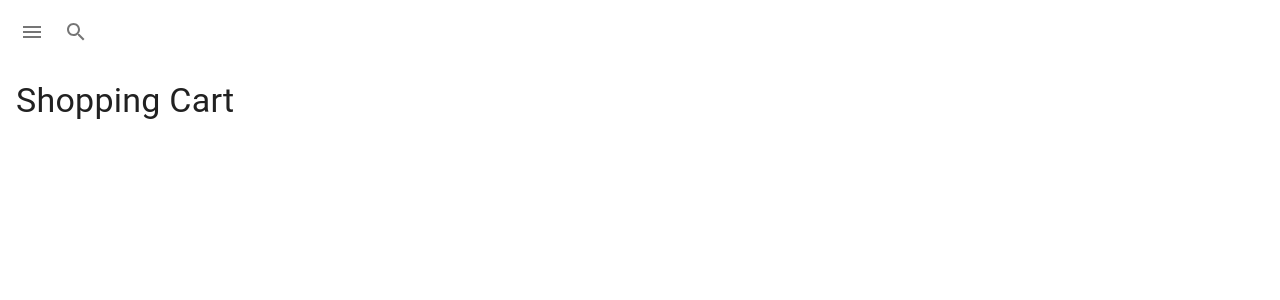
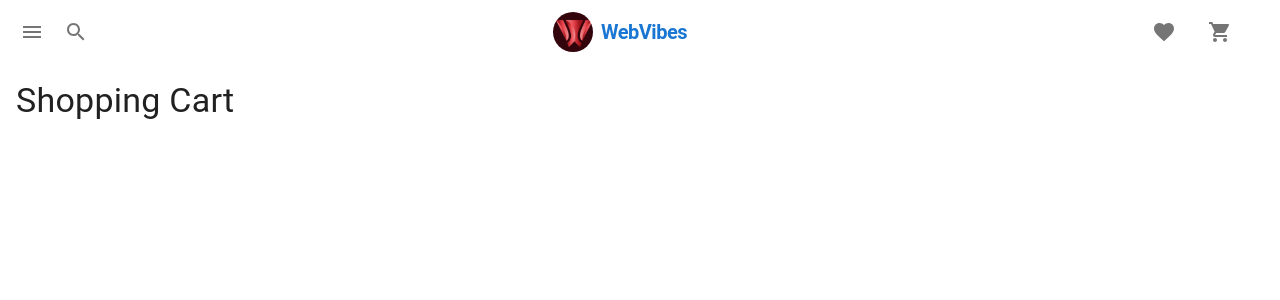
Before and after one commit to Tanaka785/OnlineStore, a React (Vite) app in the folder Frontend/: page /cart in a window 1280 px wide. Shown: the top 300 px of the page. Built offline with nearby package versions, Linux system fonts and the light colour scheme.

Commit message:
Enhance CartNavbar by adding Logo and NavIcons components for improved branding and navigation

```diff
--- a/Frontend/src/components/other/cartpage/CartNavbar.jsx
+++ b/Frontend/src/components/other/cartpage/CartNavbar.jsx
@@ -3,6 +3,8 @@ import { AppBar, Box, Toolbar, Typography } from "@mui/material";
 import IconButton from "@mui/material/IconButton";
 import MenuIcon from "@mui/icons-material/Menu";
 import SearchIcon from "@mui/icons-material/Search";
+import Logo from "../../shared/Navbar/Logo";
+import NavIcons from "../../shared/Navbar/NavIcons";
 
 function CartNavbar() {
   return (
@@ -24,10 +26,10 @@ function CartNavbar() {
         >
           <SearchIcon fontSize="medium" />
         </IconButton>
-        <Typography variant="h6" component="div" sx={{ flexGrow: 1 }}>
-          Your Cart
-        </Typography>
-        {/* Add other cart navigation elements here */}
+        <Box sx={{ flexGrow: 1 }} />
+        <Logo />
+        <Box sx={{ flexGrow: 1 }} />
+        <NavIcons />
       </Toolbar>
     </AppBar>
   );
```
